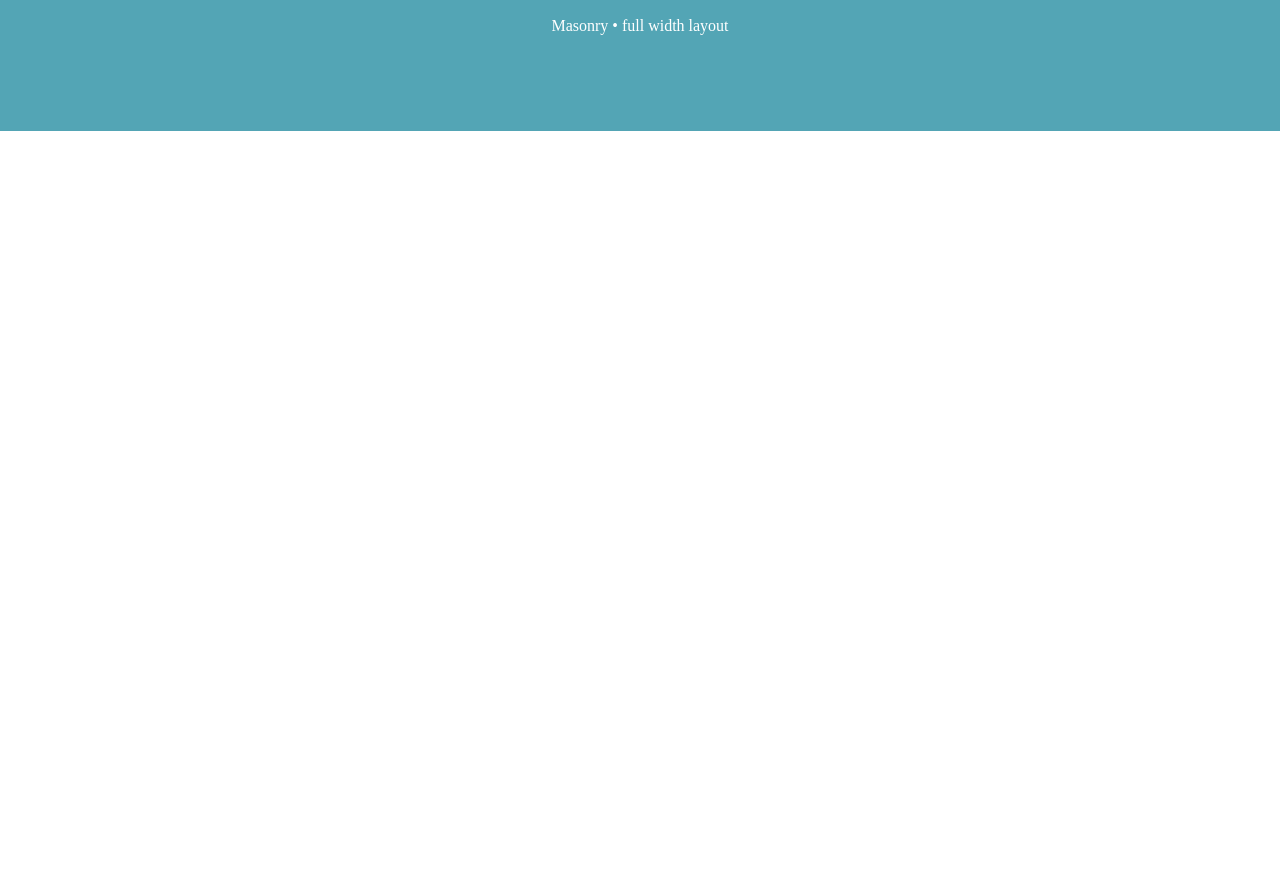
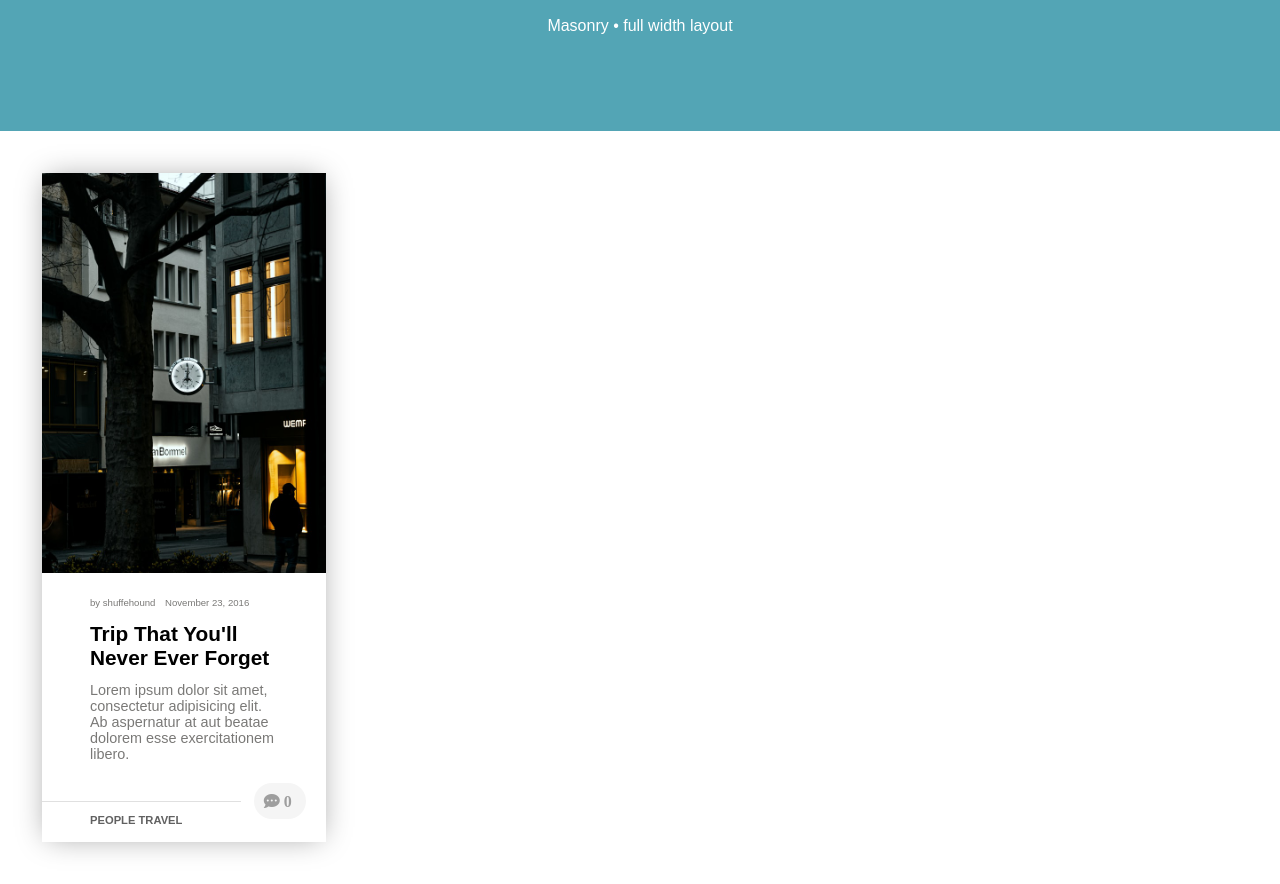
Before and after one commit to SEBahari/Maktab-HW-3, a plain HTML site: page blog/index.html in a window 1280 px wide. Shown: the part 217-1101 px from the top of the page. Before the commit the page ends 800 px from the top, so only its background shows below. Drawn offline with Linux system fonts and the light colour scheme; a web font is replaced by a local one.

Commit message:
create and styling single post

```diff
--- a/blog/index.html
+++ b/blog/index.html
@@ -56,7 +56,28 @@
 </header>
 <main>
   <div class="articles">
-    <div class="col-3 first"></div>
+    <div class="col-3 first">
+      <div class="card">
+        <div class="card-header">
+          <img src="images/image1.jpg" alt="image">
+        </div>
+        <div class="card-body">
+          <div class="meta">
+            <div class="author">by shuffehound</div>
+            <div class="created_at">November 23, 2016</div>
+          </div>
+          <h3 class="title">
+            trip that you'll never ever forget
+          </h3>
+          <p class="text">Lorem ipsum dolor sit amet, consectetur adipisicing elit. Ab aspernatur at aut beatae dolorem
+            esse exercitationem libero.</p>
+        </div>
+        <div class="card-footer">
+          <div class="text">people travel</div>
+          <span class="fa fa-comment-dots">0</span>
+        </div>
+      </div>
+    </div>
     <div class="col-3 second"></div>
     <div class="col-3 third"></div>
     <div class="col-3 fourth"></div>
--- a/blog/style.css
+++ b/blog/style.css
@@ -7,6 +7,7 @@
   box-sizing: border-box;
   margin: 0;
   padding: 0;
+  font-family: workSans, sans-serif;
 }
 
 header {
@@ -86,5 +87,73 @@ main .articles {
 }
 
 main .articles .col-3 {
+  padding: 10px;
   width: 25%;
 }
+
+.card{
+  box-shadow: 0 0 28px -5px #9e9e9e;
+  max-height: 700px;
+}
+
+.card-header{
+  position: relative;
+  overflow: hidden;
+  display: flex;
+  flex-direction: column;
+  justify-content: center;
+  max-height: 400px;
+}
+.card-header img{
+  float: right;
+  width: 100%;
+}
+.card-body{
+  padding: 1.5rem 3rem;
+}
+.card-body .meta{
+  margin-bottom: 0.9rem;
+  display: flex;
+  font-size: 0.6rem;
+  color: #7A7977;
+}
+.card-body .meta div{
+  margin-right: 0.6rem;
+}
+
+.card-body .title{
+  text-transform: capitalize;
+  font-weight: bold;
+  font-size: 1.3rem;
+  margin-bottom: 0.7rem;
+}
+.card-body .text{
+  color: #7A7977;
+  font-size: 0.9rem;
+}
+.card-footer{
+  padding: 10px 0;
+  display: flex;
+  align-items: center;
+}
+.card-footer .text{
+  width: 70%;
+  height: 100%;
+  padding: 0.8rem 3rem 0;
+  border-top: 1px solid #e0e0e0;
+  display: flex;
+  color: #616161;
+  font-weight: bold;
+  text-transform: uppercase;
+  font-size: 0.7rem;
+}
+.card-footer .fa{
+  background-color: #F5F5F5;
+  color: #9e9e9e;
+  letter-spacing: 4px;
+  padding: 10px;
+  border-radius: 30px;
+  position: relative;
+  top: -13px;
+  left: 13px;
+}
```
Also changed, not shown: blog/images/image4.jpg (renamed from blog/images/iamge4.jpg).
